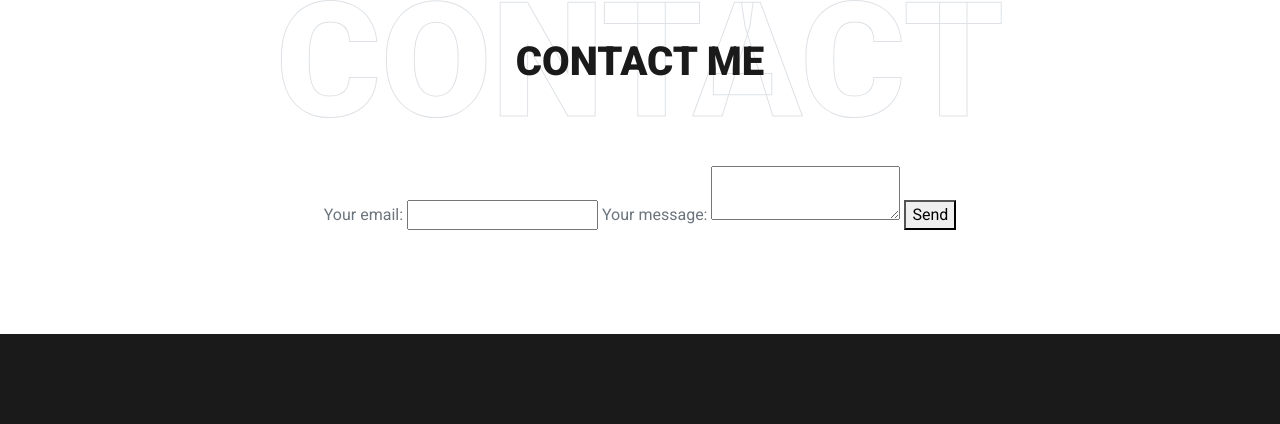
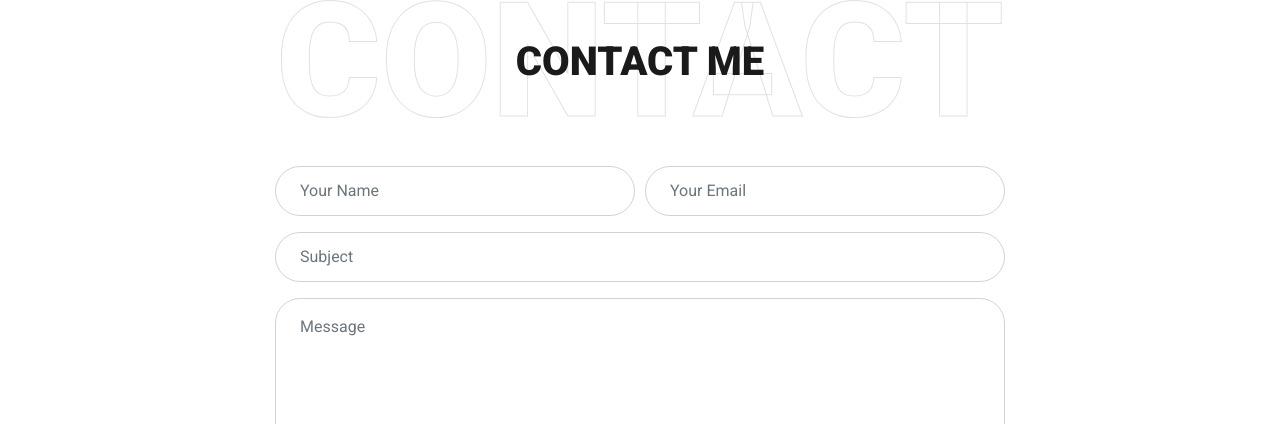
Before and after one commit to valentinbordea99/mywebsite, a plain HTML site: page index.html in a window 1280 px wide. Shown: the part 4678-5102 px from the top of the page. Drawn offline with nearby package versions, Linux system fonts and the light colour scheme.

Commit message:
Update index.html
contact me fix

```diff
--- a/index.html
+++ b/index.html
@@ -353,26 +353,36 @@
             <div class="col-lg-8">
                 <div class="contact-form text-center">
                     <div id="success"></div>
-
-                        <form action="https://formspree.io/f/mldjnpjy" method="POST">
-                            <label>
-                              Your email:
-                              <input type="email" name="email" required>
-                            </label>
-                            <label>
-                              Your message:
-                              <textarea name="message" required></textarea>
-                            </label>
-                            <!-- your other form fields go here -->
-                            <button type="submit">Send</button>
+                    <form action="https://formspree.io/f/mldjnpjy" method="POST" id="contactForm" novalidate="novalidate">
+                        <div class="form-row">
+                            <div class="control-group col-sm-6">
+                                <input type="text" name="name" class="form-control p-4" placeholder="Your Name" required />
+                                <p class="help-block text-danger"></p>
+                            </div>
+                            <div class="control-group col-sm-6">
+                                <input type="email" name="email" class="form-control p-4" placeholder="Your Email" required />
+                                <p class="help-block text-danger"></p>
+                            </div>
+                        </div>
+                        <div class="control-group">
+                            <input type="text" name="subject" class="form-control p-4" placeholder="Subject" required />
+                            <p class="help-block text-danger"></p>
+                        </div>
+                        <div class="control-group">
+                            <textarea name="message" class="form-control py-3 px-4" rows="5" placeholder="Message" required></textarea>
+                            <p class="help-block text-danger"></p>
+                        </div>
+                        <div>
+                            <button class="btn btn-outline-primary" type="submit">Send Message</button>
+                        </div>
                     </form>
-
                 </div>
             </div>
         </div>
     </div>
 </div>
 <!-- Contact End -->
+
 
 
     <!-- Footer Start -->
```
Lines whose indentation alone changed are shown as unchanged.
